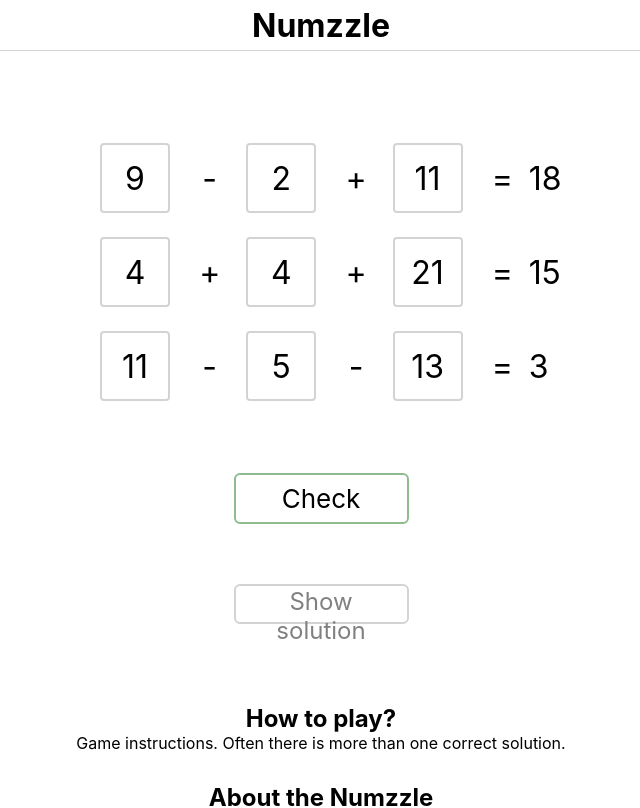
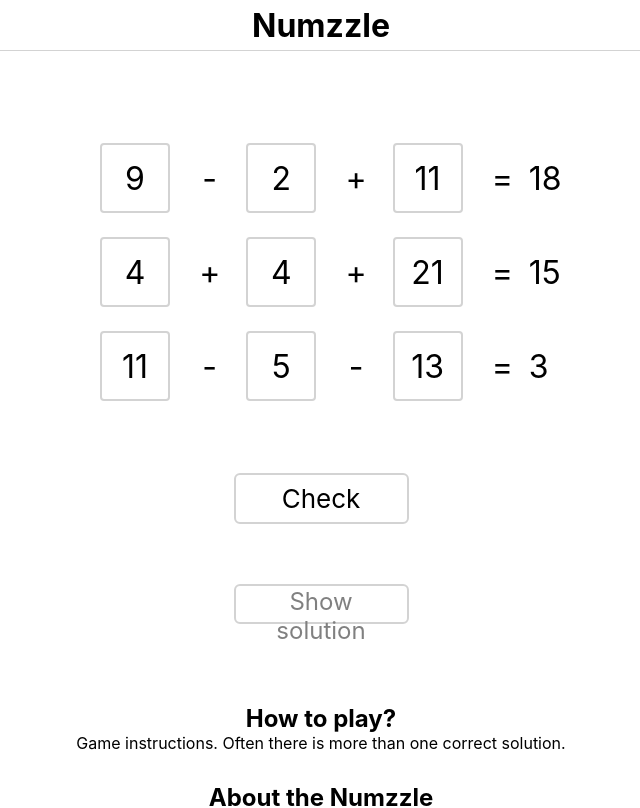
Before and after one commit to StanoSpodniak/numzzle_3, a React (Vite) app: page / in a window 1280 px wide. Shown: the top 808 px of the page, without its empty margins (319-959 px from the left). Built offline with nearby package versions, Linux system fonts and the light colour scheme.

Commit message:
Minor style change

```diff
--- a/src/components/Game.module.css
+++ b/src/components/Game.module.css
@@ -78,14 +78,13 @@
     width: 175px;
     background-color: white;
     font-size: 26px;
-    border: 2px solid #8fbc8f;
+    border: 2px solid lightgrey;
     border-radius: 6px;
 }
 
 .checkButton:hover {
     cursor: pointer;
     border: 2px solid #228b22;
-    background-color: #fafffa;
 }
 
 .giveUpContainer {
```
